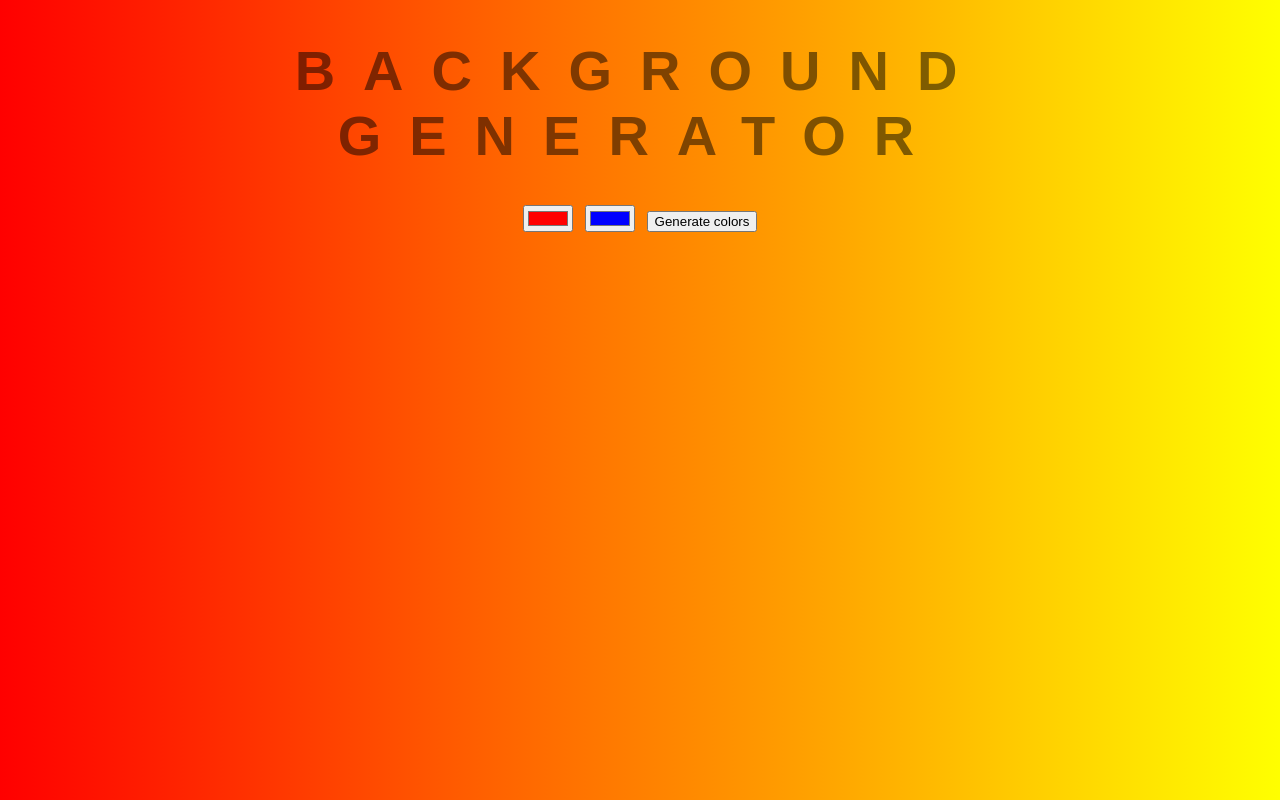
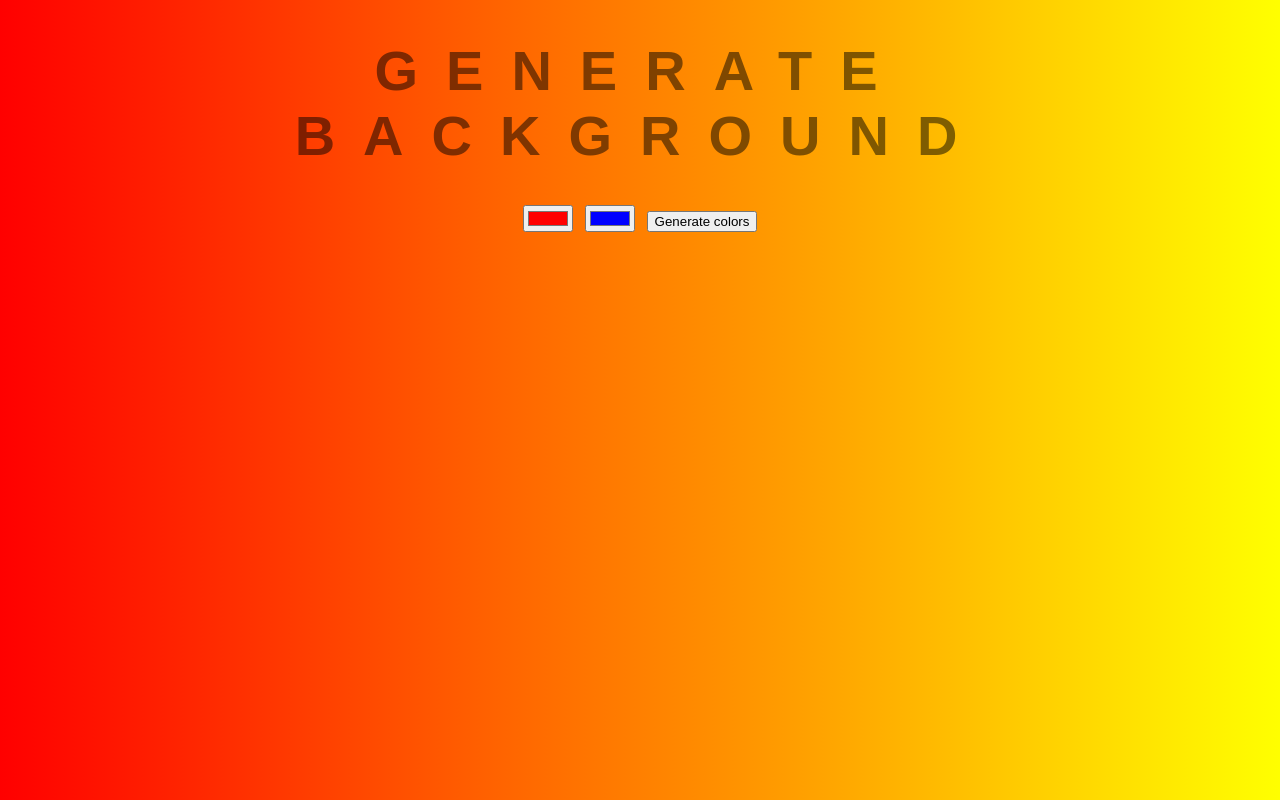
Before and after one commit to MinjireVictor/Background-generator, a plain HTML site: page index.html in a window 1280 px wide. Drawn offline with Linux system fonts and the light colour scheme.

Commit message:
Little feature

```diff
--- a/index.html
+++ b/index.html
@@ -8,7 +8,7 @@
 </head>
 <body id= "gradient">
 
-	<h1> Background generator</h1>
+	<h1> Generate Background</h1>
 
 	<input id= "color1" type="color" name="color1" value="#ff0000">
 	<input id= "color2" type="color" name="color2" value="#0000ff">
```
